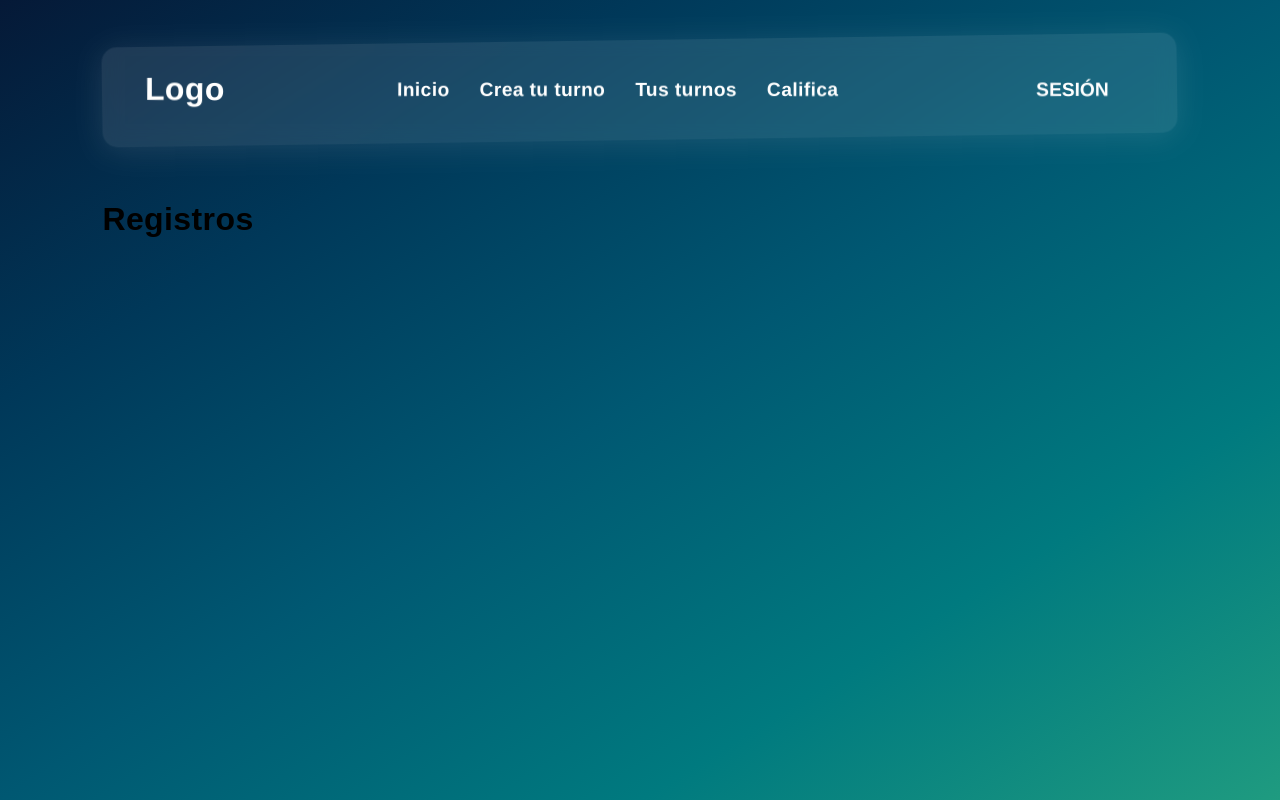
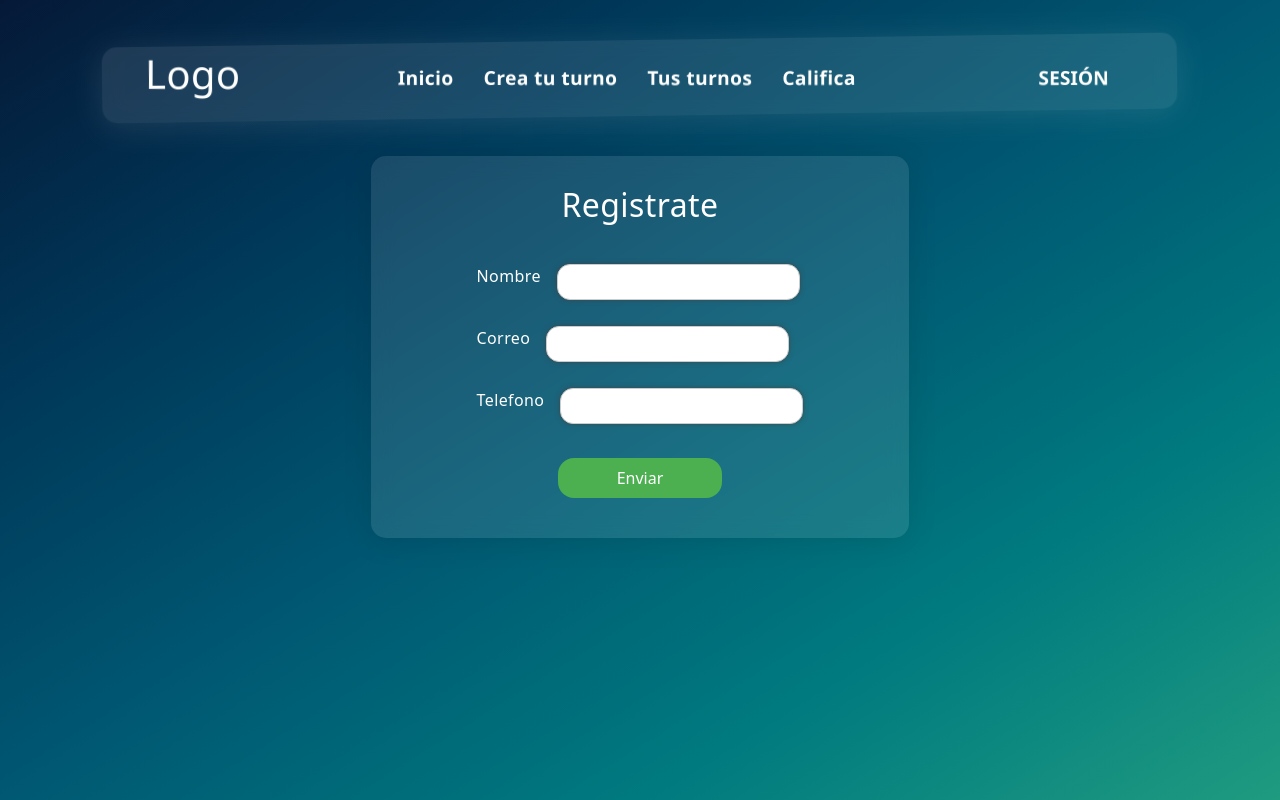
Before and after one commit to Dysaca22/rompe-filas, a React (Create React App) app: page /sesion in a window 1280 px wide. Built offline with nearby package versions, Linux system fonts and the light colour scheme.

Commit message:
Intento-1

```diff
--- a/package.json
+++ b/package.json
@@ -6,7 +6,9 @@
     "@testing-library/jest-dom": "^5.16.5",
     "@testing-library/react": "^13.4.0",
     "@testing-library/user-event": "^13.5.0",
+    "bootstrap": "^5.2.3",
     "react": "^18.2.0",
+    "react-calendar": "^4.2.1",
     "react-dom": "^18.2.0",
     "react-router-dom": "^6.11.2",
     "react-scripts": "5.0.1",
--- /dev/null
+++ b/src/components/Calendar/Calendar.js
@@ -0,0 +1,25 @@
+import React, { useState } from 'react';
+import CalendarComponent from 'react-calendar';
+
+/* Styles */
+import style from './Calendar.module.css';
+import 'react-calendar/dist/Calendar.css';
+
+const MyCalendar = () => {
+  const [date, setDate] = useState(new Date());
+
+  return (
+    <div className={style.calendar}>
+      <h3 className='text-center'>Selecciona una fiesta</h3>
+      <div className={style.calendar_container}>
+        <CalendarComponent onChange={setDate} value={date} />
+      </div>
+      <p className='text-center'>
+        <span className='bold'>Selected Date:</span>{' '}
+        {date.toDateString()}
+      </p>
+    </div>
+  );
+}
+
+export default MyCalendar;
--- /dev/null
+++ b/src/components/Calendar/Calendar.module.css
@@ -0,0 +1,14 @@
+.react-calendar {
+    background-color: #fff;
+    color: #222;
+    width: 80%;
+    border-radius: 8px;
+    box-shadow: 0 12px 24px rgba(0, 0, 0, 0.2);
+    font-family: Arial, Helvetica, sans-serif;
+    line-height: 1.125em;
+
+   }
+.calendar_container{
+    display: flex;
+    justify-content: center;
+}
--- a/src/pages/CreateTurn/CreateTurn.js
+++ b/src/pages/CreateTurn/CreateTurn.js
@@ -5,6 +5,7 @@ import React, { Component } from 'react'
 
 /* Components and Pages */
 import Navbar from '../../components/Navbar'
+import MyCalendar from '../../components/Calendar/Calendar';
 
 
 export default class CreateTurn extends Component {
@@ -16,8 +17,11 @@ export default class CreateTurn extends Component {
     render() {
         return (
             <>
+
                 <Navbar />
                 <h1>Creación de turnos</h1>
+                <MyCalendar />
+
             </>
         )
     }
--- a/src/pages/Home/Home.js
+++ b/src/pages/Home/Home.js
@@ -1,7 +1,7 @@
 import React, { Component } from 'react'
 
 /* Styles */
-//import style from './Home.module.css'
+import style from './Home.module.css'
 
 /* Components and Pages */
 import Navbar from '../../components/Navbar'
@@ -12,7 +12,7 @@ export default class Home extends Component {
         return (
             <>
                 <Navbar />
-                <h1>Inicio</h1>
+                <h2 className={style.description}>Bienvenid@ a la pagina de turnos de  MeTocaFinal LTDA, esperamos tengas una excelente experiencia con nosotros</h2>
             </>
         )
     }
--- a/src/pages/Home/Home.module.css
+++ b/src/pages/Home/Home.module.css
@@ -0,0 +1,4 @@
+.description{
+    color:white;
+    padding: 15px;
+}
--- a/src/pages/Register/Register.js
+++ b/src/pages/Register/Register.js
@@ -1,7 +1,7 @@
 import React, { Component } from 'react'
-
+import 'bootstrap/dist/css/bootstrap.css';
 /* Styles */
-//import style from './Register.module.css'
+import style from './Register.module.css'
 
 /* Components and Pages */
 import Navbar from '../../components/Navbar'
@@ -17,7 +17,30 @@ export default class Register extends Component {
         return (
             <>
                 <Navbar />
-                <h1>Registros</h1>
+                <div className={style.loginWrapper}>
+                    <h2>Registrate</h2>
+                    <section className={style.form_back}>
+                        <div className={style.form_section}>
+                            <form class="">
+                                <label>
+                                    <p>Nombre</p>
+                                    <input type="text" />
+                                </label>
+                                <label>
+                                    <p>Correo </p>
+                                    <input type="email" />
+                                </label>
+                                <label>
+                                    <p>Telefono</p>
+                                    <input type="tel" />
+                                </label>
+                                <div >
+                                    <button className={style.submit}type="submit">Enviar</button>
+                                </div>
+                            </form>
+                        </div>
+                    </section>
+                </div>
             </>
         )
     }
--- a/src/pages/Register/Register.module.css
+++ b/src/pages/Register/Register.module.css
@@ -0,0 +1,80 @@
+.loginWrapper {
+    text-align: center;
+    background: rgba(255, 255, 255, 0.1);
+    border-radius: 15px;
+    box-shadow: 0 4px 30px rgba(0, 0, 0, 0.1);
+    backdrop-filter: blur(10.1px);
+    -webkit-backdrop-filter: blur(10.1px);
+    width: 50%;
+    margin: 0 auto;
+    padding-top: 30px;
+}
+
+.loginWrapper section {
+    display: flex;
+    flex-direction: column;
+    /* Cambio: Establecer la dirección de flexión en column */
+    align-items: center;
+}
+
+.loginWrapper form {
+    padding: 2em;
+}
+
+.loginWrapper label {
+    display: flex;
+    flex-direction: row;
+    margin-bottom: 1em;
+}
+
+.loginWrapper h2 {
+    color: white;
+}
+
+.loginWrapper label p {
+    margin-right: 1em;
+    color: #FFFFFF;
+}
+
+form input[type="text"],
+form input[type="email"],
+form input[type="tel"] {
+    padding: 5px;
+    font-size: 16px;
+    border: 1px solid #CCCCCC;
+    background-color: #FFFFFF;
+    color: #000000;
+    border-radius: 13px;
+    box-shadow: 0px 0px 5px rgba(66, 66, 66, 0.75);
+    align-items: center;
+    display: flex;
+    justify-content: flex-end;
+    margin-bottom: 10px;
+    min-width:120px;
+}
+
+.submit {
+    width: 50%;
+    margin: 0.5em;
+    padding: 0.5em;
+    background-color: #4CAF50;
+    /* Green */
+    border: none;
+    color: white;
+    text-align: center;
+    text-decoration: none;
+    display: inline-block;
+    font-size: 16px;
+    border-radius: 16px;
+}
+
+.form_back {
+    display: flex;
+    justify-content: center;
+}
+
+.form_section {
+    display: flex;
+    align-items: center;
+    justify-content: flex-end;
+}
```
Also changed, not shown: 1 other file (tests, documents, lock files or other folders).
